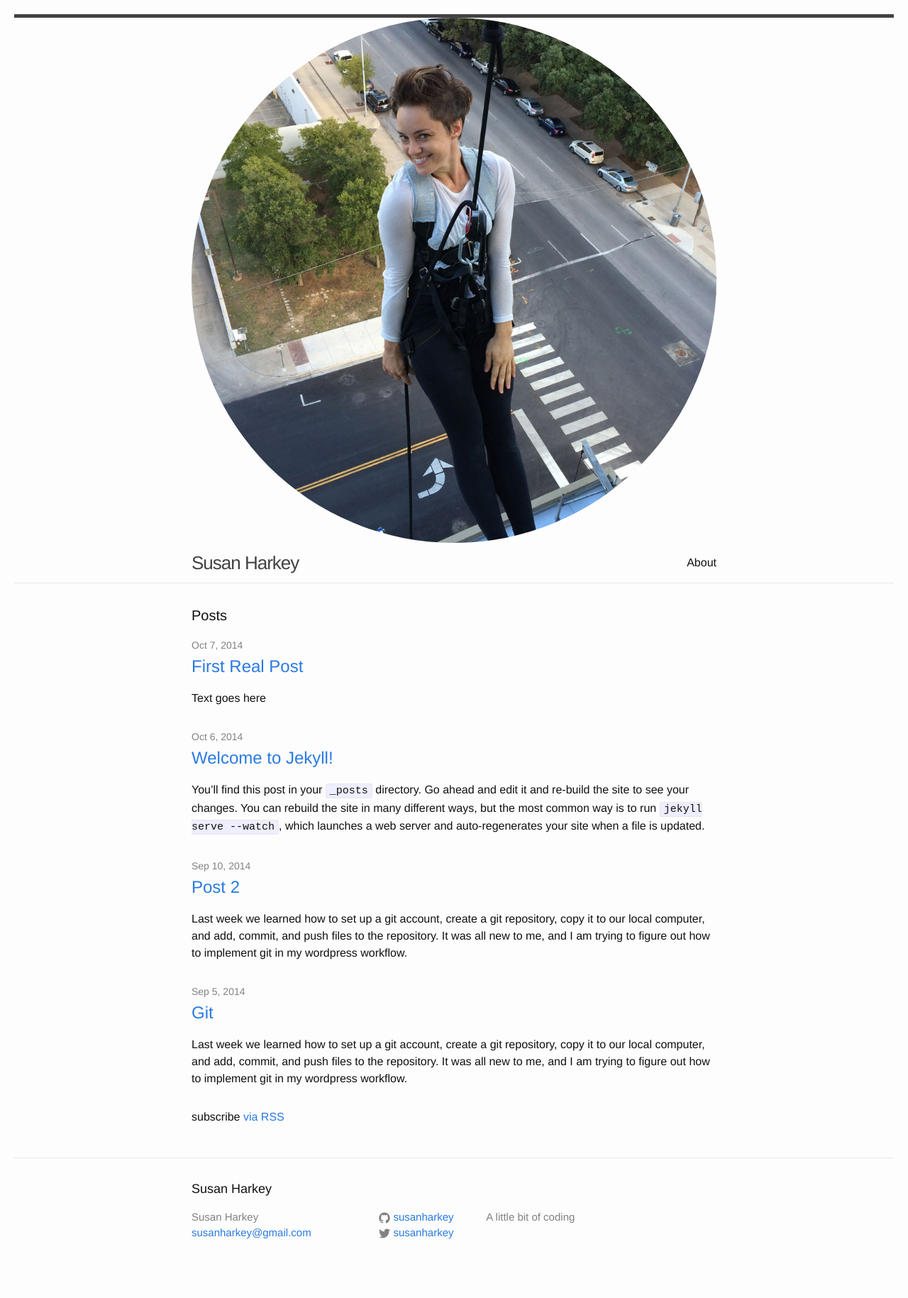
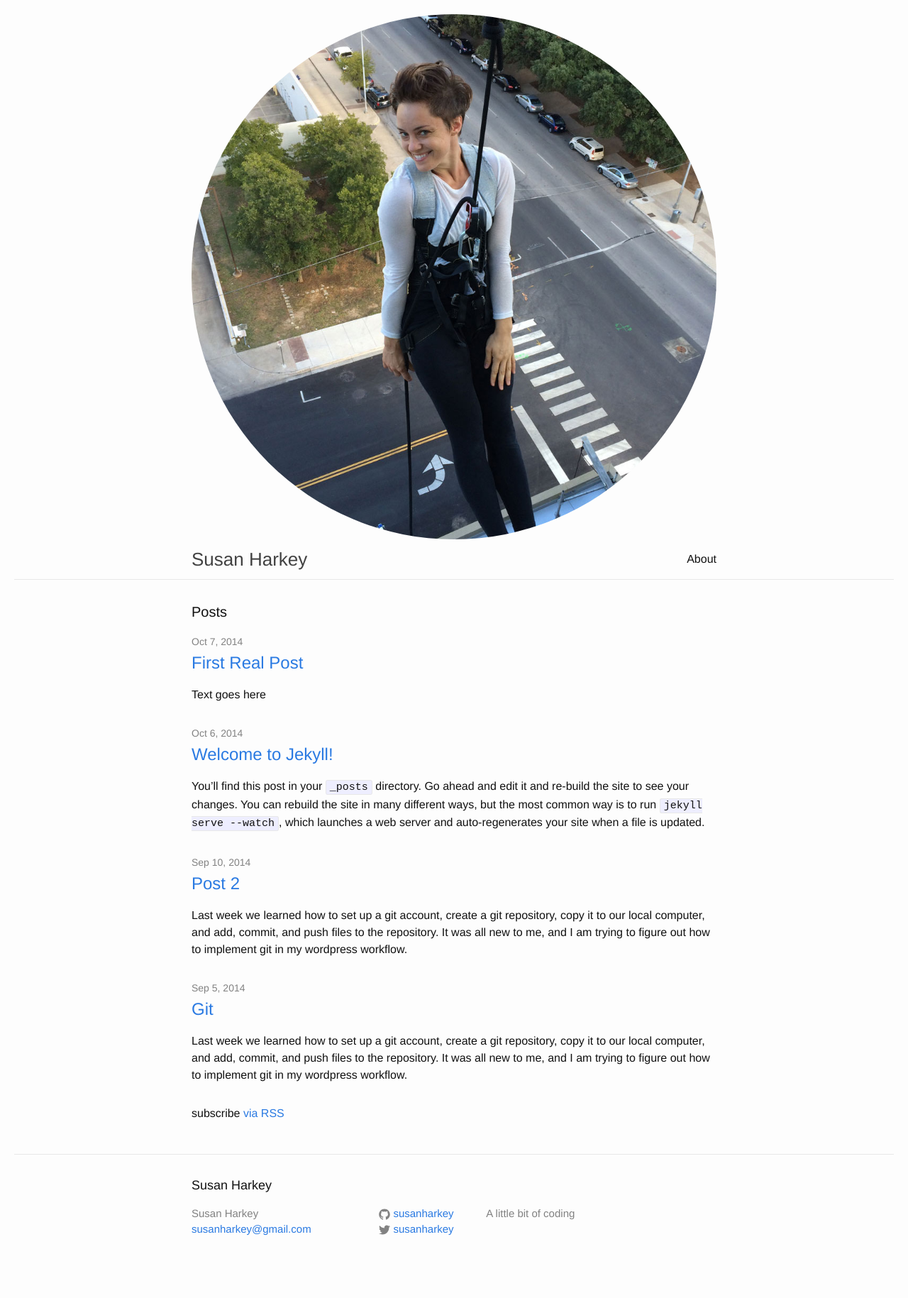
Before and after one commit to susanharkey/susanharkey.github.io, a Jekyll site: the page built from index.html, in a window 1280 px wide. Shown: the whole page at 71% size. Built offline with Jekyll 4.4.1, drawn with Linux system fonts in a browser that asks for light colours.

Commit message:
Edited site title css

```diff
--- a/_sass/_layout.scss
+++ b/_sass/_layout.scss
@@ -2,7 +2,6 @@
  * Site header
  */
 .site-header {
-    border-top: 5px solid $grey-color-dark;
     border-bottom: 1px solid $grey-color-light;
     min-height: 56px;
 
@@ -13,9 +12,6 @@
 .site-title {
     font-size: 26px;
     line-height: 56px;
-    letter-spacing: -1px;
-    margin-bottom: 0;
-    float: left;
 
     &,
     &:visited {
@@ -24,8 +20,8 @@
 }
 
 .site-nav {
+    line-height: 56px;
     float: right;
-    line-height: 56px;
 
     .menu-icon {
         display: none;
@@ -48,7 +44,7 @@
         background-color: $background-color;
         border: 1px solid $grey-color-light;
         border-radius: 5px;
-        text-align: right;
+
 
         .menu-icon {
             display: block;
```
